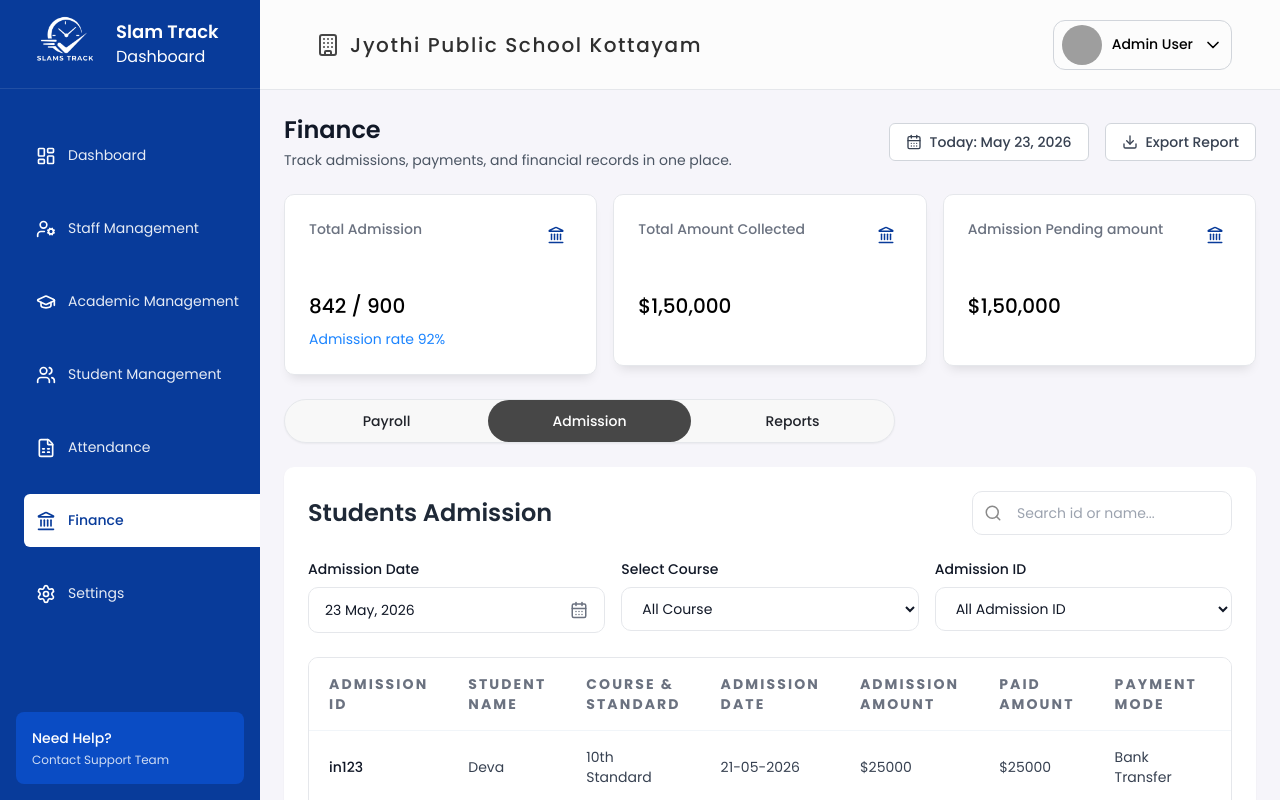
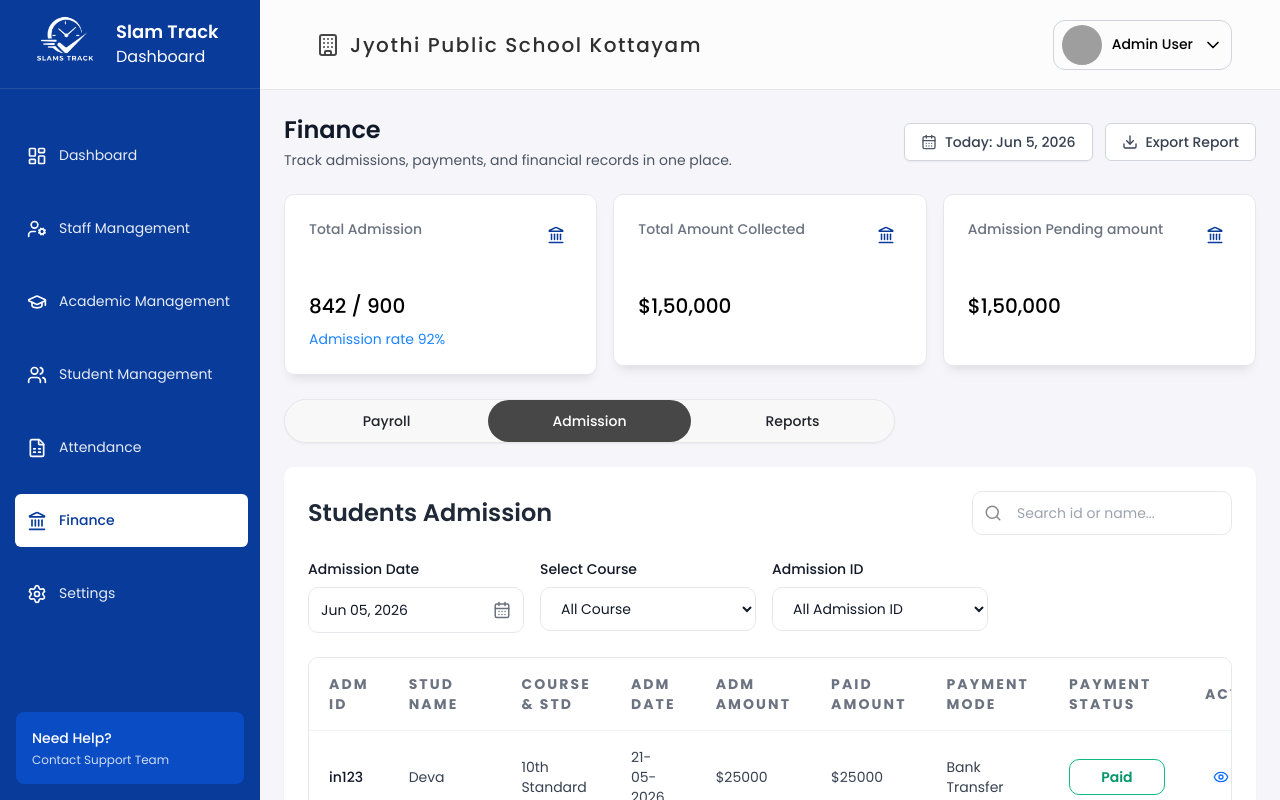
Before and after one commit to doyaleldho-bot/slams-track-dashboard, a React (Vite) app: page /finance in a window 1280 px wide. Both pictures are taken after a click on the button "Admission". Shown: the top 800 px of the page. Built offline with nearby package versions, Linux system fonts and the light colour scheme; grey boxes are pictures that could not be loaded.

Commit message:
finance date and filter+doyel students

```diff
--- a/src/components/Finance/FinanceAdmissionDetail.tsx
+++ b/src/components/Finance/FinanceAdmissionDetail.tsx
@@ -54,13 +54,13 @@ const FinanceAdmissionDetail: React.FC<AdmissionDetailProps> = ({
           <div className="grid gap-3 text-sm text-[#374151] md:grid-cols-2">
             <div className="space-y-1">
               <p className="text-xs font-medium uppercase text-[#6B7280]">
-                Admission ID
+                ADM ID
               </p>
               <p className="font-semibold">{admission.id}</p>
             </div>
             <div className="space-y-1">
               <p className="text-xs font-medium uppercase text-[#6B7280]">
-                Student Name
+                STD Name
               </p>
               <p className="font-semibold">{admission.studentName}</p>
             </div>
--- a/src/components/Finance/FinanceAdmissionPanel.tsx
+++ b/src/components/Finance/FinanceAdmissionPanel.tsx
@@ -177,7 +177,9 @@ const admissionIds = [
 
 const FinanceAdmissionPanel: React.FC = () => {
   const [search, setSearch] = useState("");
-  const selectedDate = "23 May, 2026";
+  const [selectedDate, setSelectedDate] = useState(() =>
+    new Date().toISOString().slice(0, 10),
+  );
   const [selectedCourse, setSelectedCourse] = useState("All Course");
   const [selectedAdmissionId, setSelectedAdmissionId] =
     useState("All Admission ID");
@@ -242,13 +244,27 @@ const FinanceAdmissionPanel: React.FC = () => {
         </div>
       </div>
 
-      <div className="grid gap-4 md:grid-cols-3 mb-6 max-w-[980px]">
+      <div className="grid gap-4 md:grid-cols-3 mb-6 max-w-[680px]">
         <div className="flex flex-col gap-2 max-w-[320px]">
           <p className="text-sm font-medium text-[#111827]">Admission Date</p>
-          <div className="flex items-center justify-between rounded-[10px] border border-[#E5E7EB] bg-white px-4 py-3 text-sm text-[#111827]">
-            <span>{selectedDate}</span>
-            <CalendarDays size={18} className="text-[#6B7280]" />
-          </div>
+          <label className="relative flex items-center justify-between rounded-[10px] border border-[#E5E7EB] bg-white px-3 py-3 text-sm text-[#111827] cursor-pointer">
+            <span>
+              {new Date(selectedDate).toLocaleDateString("en-US", {
+                day: "2-digit",
+                month: "short",
+                year: "numeric",
+              })}
+            </span>
+            <div className="flex items-center gap-2 text-[#6B7280]">
+              <CalendarDays size={18} />
+            </div>
+            <input
+              type="date"
+              value={selectedDate}
+              onChange={(e) => setSelectedDate(e.target.value)}
+              className="absolute inset-0 h-full w-full opacity-0 cursor-pointer"
+            />
+          </label>
         </div>
 
         <div className="flex flex-col gap-2 max-w-[320px]">
@@ -283,14 +299,14 @@ const FinanceAdmissionPanel: React.FC = () => {
       </div>
 
       <div className="rounded-[10px] border border-[#E5E7EB] bg-white p-0 overflow-x-auto">
-        <table className="w-full border-collapse text-left min-w-[800px]">
+        <table className="w-full border-collapse text-left">
           <thead>
             <tr className="text-sm uppercase tracking-[0.15em] text-[#6B7280]">
-              <th className="px-5 py-4">Admission ID</th>
-              <th className="px-5 py-4">Student Name</th>
-              <th className="px-5 py-4">Course & Standard</th>
-              <th className="px-5 py-4">Admission Date</th>
-              <th className="px-5 py-4">Admission Amount</th>
+              <th className="px-5 py-4">Adm ID</th>
+              <th className="px-5 py-4">Stud Name</th>
+              <th className="px-5 py-4">Course & Std</th>
+              <th className="px-5 py-4">Adm Date</th>
+              <th className="px-5 py-4">Adm Amount</th>
               <th className="px-5 py-4">Paid Amount</th>
               <th className="px-5 py-4">Payment Mode</th>
               <th className="px-5 py-4">Payment Status</th>
--- a/src/components/Finance/FinanceHeader.tsx
+++ b/src/components/Finance/FinanceHeader.tsx
@@ -1,10 +1,11 @@
-import React from "react";
+import React, { useRef } from "react";
 import { CalendarDays, Download } from "lucide-react";
 
 interface FinanceHeaderProps {
   title: string;
   description: string;
-  dateLabel: string;
+  selectedDate: string;
+  onSelectedDateChange: (value: string) => void;
   onExport: () => void;
   onAddAdmission?: () => void;
 }
@@ -12,23 +13,74 @@ interface FinanceHeaderProps {
 const FinanceHeader: React.FC<FinanceHeaderProps> = ({
   title,
   description,
-  dateLabel,
+  selectedDate,
+  onSelectedDateChange,
   onExport,
-  onAddAdmission,
+  // onAddAdmission,
 }) => {
+  const dateInputRef = useRef<HTMLInputElement | null>(null);
+
+  const handleDateButtonClick = () => {
+    const input = dateInputRef.current;
+    if (!input) return;
+
+    if (typeof input.showPicker === "function") {
+      input.showPicker();
+      return;
+    }
+
+    input.focus();
+    input.click();
+  };
+
+  const formatHeaderDate = () => {
+    if (!selectedDate) return "Select date";
+
+    const today = new Date().toISOString().slice(0, 10);
+    const dateValue = new Date(selectedDate);
+
+    if (selectedDate === today) {
+      return `Today: ${dateValue.toLocaleDateString("en-US", {
+        month: "short",
+        day: "numeric",
+        year: "numeric",
+      })}`;
+    }
+
+    return dateValue.toLocaleDateString("en-US", {
+      weekday: "long",
+      month: "short",
+      day: "numeric",
+      year: "numeric",
+    });
+  };
+
   return (
-    <div className="flex items-center justify-between mb-6">
+    <div className="flex flex-col gap-4 md:flex-row md:items-center md:justify-between mb-6">
       <div>
         <h1 className="font-poppins text-[24px] leading-[32px] font-semibold text-gray-900">
           {title}
         </h1>
         <p className="text-gray-600 text-sm mt-1">{description}</p>
       </div>
-      <div className="flex items-center gap-4">
-        <button className="inline-flex items-center gap-2 rounded-md border border-gray-300 bg-white px-4 py-2 text-sm font-medium text-gray-700 hover:bg-gray-50 transition-colors">
-          <CalendarDays size={16} />
-          {dateLabel}
-        </button>
+      <div className="flex flex-wrap items-center gap-3">
+        <div className="relative inline-flex items-center rounded-md border border-gray-300 bg-white px-4 py-2 text-sm font-medium text-gray-700 shadow-sm hover:border-gray-400 focus-within:border-blue-500 focus-within:ring-2 focus-within:ring-blue-200">
+          <button
+            type="button"
+            onClick={handleDateButtonClick}
+            className="inline-flex items-center gap-2 text-sm font-medium text-gray-700"
+          >
+            <CalendarDays size={16} className="text-gray-600" />
+            <span>{formatHeaderDate()}</span>
+          </button>
+          <input
+            ref={dateInputRef}
+            type="date"
+            value={selectedDate}
+            onChange={(event) => onSelectedDateChange(event.target.value)}
+            className="absolute inset-0 h-full w-full opacity-0 pointer-events-none"
+          />
+        </div>
         <button
           onClick={onExport}
           className="inline-flex items-center gap-2 rounded-md border border-gray-300 bg-white px-4 py-2 text-sm font-medium text-gray-700 hover:bg-gray-50 transition-colors"
--- a/src/components/Finance/FinanceReportPanel.tsx
+++ b/src/components/Finance/FinanceReportPanel.tsx
@@ -132,7 +132,7 @@ const FinanceReportPanel: React.FC = () => {
         </div>
       </div>
 
-      <div className="grid gap-4 md:grid-cols-2 mb-6 max-w-[680px]">
+      <div className="grid gap-4 md:grid-cols-2 mb-6 max-w-[480px]">
         <div className="flex flex-col gap-2 max-w-[340px]">
           <p className="text-sm font-medium text-[#111827]">
             Select Course & Standard
@@ -170,10 +170,10 @@ const FinanceReportPanel: React.FC = () => {
         <table className="w-full border-collapse text-left min-w-[900px]">
           <thead>
             <tr className="text-sm uppercase tracking-[0.15em] text-[#6B7280]">
-              <th className="px-5 py-4">Course & Standard</th>
+              <th className="px-5 py-4">Course & Std</th>
               <th className="px-5 py-4">Duration</th>
-              <th className="px-5 py-4">Active Students</th>
-              <th className="px-5 py-4">Completed Students</th>
+              <th className="px-5 py-4">Active Stud</th>
+              <th className="px-5 py-4">Completed Stud</th>
               <th className="px-5 py-4">Revenue Generated</th>
               <th className="px-5 py-4">Pending Fees</th>
               <th className="px-5 py-4">Total Teachers</th>
--- a/src/components/Finance/FinanceStudentReportPanel.tsx
+++ b/src/components/Finance/FinanceStudentReportPanel.tsx
@@ -204,14 +204,14 @@ const FinanceStudentReportPanel: React.FC = () => {
         <table className="w-full border-collapse text-left min-w-[900px]">
           <thead>
             <tr className="text-sm uppercase tracking-[0.15em] text-[#6B7280]">
-              <th className="px-5 py-4">Course & Standard</th>
-              <th className="px-5 py-4">Student Name</th>
-              <th className="px-5 py-4">Admission Number</th>
+              <th className="px-5 py-4">Course & Std</th>
+              <th className="px-5 py-4">Stud Name</th>
+              <th className="px-5 py-4">Adm Number</th>
               <th className="px-5 py-4">Gender</th>
-              <th className="px-5 py-4">Collected Fees</th>
-              <th className="px-5 py-4">Attendance Percentage</th>
+              <th className="px-5 py-4"> Fees</th>
+              <th className="px-5 py-4">Attendance %</th>
               <th className="px-5 py-4">Batch</th>
-              <th className="px-5 py-4">Parent Number</th>
+              <th className="px-5 py-4">Parent phno</th>
               <th className="px-5 py-4">Status</th>
             </tr>
           </thead>
--- a/src/components/Finance/FinanceTeacherReportPanel.tsx
+++ b/src/components/Finance/FinanceTeacherReportPanel.tsx
@@ -205,7 +205,7 @@ const FinanceTeacherReportPanel: React.FC = () => {
               <th className="px-5 py-4">Joined Date</th>
               <th className="px-5 py-4">Gender</th>
               <th className="px-5 py-4">Salary</th>
-              <th className="px-5 py-4">Attendance Percentage</th>
+              <th className="px-5 py-4">Attendance %</th>
               <th className="px-5 py-4">In-charge Classes</th>
               <th className="px-5 py-4">Teacher Number</th>
               <th className="px-5 py-4">Status</th>
--- a/src/components/Sidebar.tsx
+++ b/src/components/Sidebar.tsx
@@ -104,7 +104,7 @@ const Sidebar = () => {
           </div>
 
           {/* MENU */}
-          <nav className="mt-10 flex flex-col gap-5 pl-[24px] flex-1 overflow-y-auto pr-3 no-scrollbar">
+          <nav className="mt-10 flex flex-col gap-5 pl-[15px] flex-1 overflow-y-auto pr-3 no-scrollbar">
             {menuItems.map(({ label, icon: Icon, path }) => (<NavLink key={label} to={path} onClick={() => setOpen(false)}>
               {({ isActive }) => (
                 <div
@@ -113,10 +113,10 @@ const Sidebar = () => {
                   className={`
                         flex items-center gap-3 px-3 py-4
                         rounded-md text-[14px]
-                        w-[259px]
+                        w-full
                         transition-all duration-200
                         ${isActive || hovered === label
-                      ? "w-[212px] bg-white text-[#083b9a] font-medium"
+                      ? "full bg-white text-[#083b9a] font-medium"
                       : "text-white/90 hover:bg-white/30"
                     }
                       `}
--- a/src/pages/FinancePage.tsx
+++ b/src/pages/FinancePage.tsx
@@ -15,6 +15,9 @@ import type { FinanceStatItem } from "../components/Finance";
 
 const FinancePage: React.FC = () => {
   const [activeTab, setActiveTab] = useState("Payroll");
+  const [selectedDate, setSelectedDate] = useState(() =>
+    new Date().toISOString().slice(0, 10),
+  );
 
   const statsData: FinanceStatItem[] = [
     {
@@ -51,7 +54,8 @@ const FinancePage: React.FC = () => {
         <FinanceHeader
           title="Finance"
           description="Track admissions, payments, and financial records in one place."
-          dateLabel="Today: May 23, 2026"
+          selectedDate={selectedDate}
+          onSelectedDateChange={setSelectedDate}
           onExport={handleExport}
           onAddAdmission={
             activeTab === "Admission" ? handleAddAdmission : undefined
@@ -74,7 +78,7 @@ const FinancePage: React.FC = () => {
           ) : activeTab === "Reports" ? (
             <div>
               <div className="mb-4">
-                <div className="inline-flex rounded-full bg-[#F3F4F6] p-1">
+                {/* <div className="inline-flex rounded-full bg-[#F3F4F6] p-1">
                   <button
                     onClick={() => setActiveTab((_) => "Reports")}
                     className={`px-5 py-2 rounded-full text-sm font-medium ${
@@ -91,7 +95,7 @@ const FinancePage: React.FC = () => {
                   >
                     Students report
                   </button>
-                </div>
+                </div> */}
               </div>
 
               <div className="grid gap-6">
```
